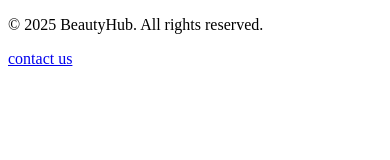
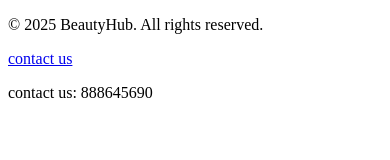
Before and after one commit to Stelinka807/chameleoni-projekt, a plain HTML site: page index.html in a window 390 px wide. Drawn offline with Linux system fonts and the light colour scheme.

Commit message:
phone number

```diff
--- a/index.html
+++ b/index.html
@@ -11,7 +11,8 @@
     <p>
         &copy; 2025 BeautyHub. All rights reserved.
     </p>
-    <p><a href="Laurinka@post.cz""888645690">contact us</a>
+    <p><a href="Laurinka@post.cz">contact us</a>
+        <p>contact us: 888645690</p>
     </p>
 </footer>
 </body>
```
